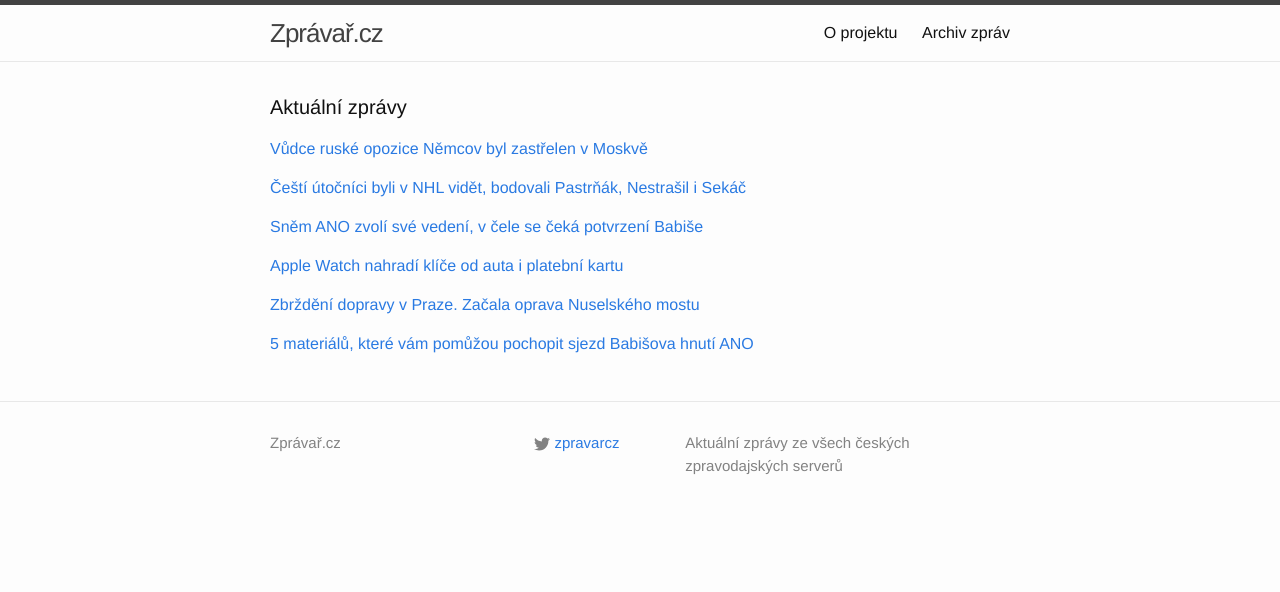
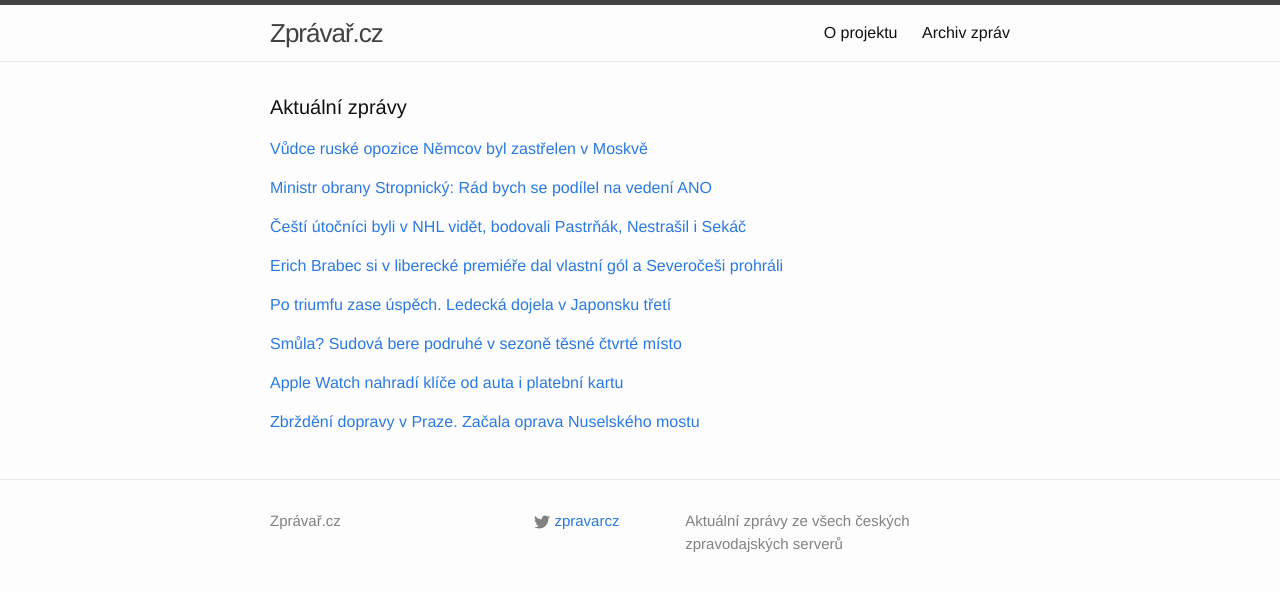
Before and after one commit to adliska/zpravar, a Jekyll site: the page built from index.html, in a window 1280 px wide. Shown: the top 592 px of the page. Built offline with Jekyll 4.4.1, drawn with Linux system fonts in a browser that asks for light colours.

Commit message:
zpravar news update

```diff
--- a/index.html
+++ b/index.html
@@ -21,8 +21,19 @@ layout: default
 <li><a href=http://www.rozhlas.cz/_zprava/v-moskve-zastrelili-velkeho-kritika-kremlu-borise-nemcova-provokace-reagoval-putin--1460950>V Moskvě zastřelili velkého kritika Kremlu Borise Němcova. Provokace, reagoval Putin - www.rozhlas.cz</a></li>
 <li><a href=http://zpravy.idnes.cz/boris-nemcov-kritik-vrazda-dd2-/zahranicni.aspx?c=A150227_234428_zahranicni_hro>V Moskvě zastřelili kritika Kremlu Němcova, Putin mluví o nájemné vraždě - zpravy.idnes.cz</a></li>
 </ul>
-</div><p><a href="javascript:;" onclick="toggle_visibility('zpravy1')">Čeští útočníci byli v NHL vidět, bodovali Pastrňák, Nestrašil i Sekáč</a></p>
+</div><p><a href="javascript:;" onclick="toggle_visibility('zpravy1')">Ministr obrany Stropnický: Rád bych se podílel na vedení ANO</a></p>
 <div id="zpravy1" style="display:none">
+<ul>
+<li><a href=http://domaci.ihned.cz/c1-63607770-ministr-obrany-stropnicky-rad-bych-se-podilel-na-vedeni-ano>Ministr obrany Stropnický: Rád bych se podílel na vedení ANO - domaci.ihned.cz</a></li>
+<li><a href=http://www.ceskenoviny.cz/zpravy/zpravy/v-praze-zacal-snem-hnuti-ano-delegati-zvoli-nove-vedeni/1186877>V Praze začal sněm hnutí ANO, delegáti zvolí nové vedení - www.ceskenoviny.cz</a></li>
+<li><a href=http://www.denik.cz/z_domova/snem-ano-zvoli-sve-vedeni-v-cele-se-ceka-potvrzeni-babise-20150228.html>Sněm ANO zvolí své vedení, v čele se čeká potvrzení Babiše - www.denik.cz</a></li>
+<li><a href=http://www.lidovky.cz/ano-voli-nove-vedeni-ocekava-se-boj-o-mistopredsedy-f8v-/zpravy-domov.aspx?c=A150228_072948_ln_domov_rof>ANO volí nové vedení. Očekává se boj o místopředsedy  - www.lidovky.cz</a></li>
+<li><a href=http://www.ceskenoviny.cz/zpravy/zpravy/snem-ano-zvoli-sve-vedeni-v-cele-se-ceka-potvrzeni-babise/1186877>Sněm ANO zvolí své vedení, v čele se čeká potvrzení Babiše - www.ceskenoviny.cz</a></li>
+<li><a href=http://www.lidovky.cz/ano-voli-nove-vedeni-pozice-babise-je-neotresitelna-fx8-/zpravy-domov.aspx?c=A150228_072948_ln_domov_rof>ANO volí nové vedení. Pozice Babiše je neotřesitelná  - www.lidovky.cz</a></li>
+<li><a href=http://www.novinky.cz/domaci/362928-hnuti-ano-zvoli-predsedu-babis-nema-protikandidata.html>Hnutí ANO zvolí předsedu, Babiš nemá protikandidáta - www.novinky.cz</a></li>
+</ul>
+</div><p><a href="javascript:;" onclick="toggle_visibility('zpravy2')">Čeští útočníci byli v NHL vidět, bodovali Pastrňák, Nestrašil i Sekáč</a></p>
+<div id="zpravy2" style="display:none">
 <ul>
 <li><a href=http://www.rozhlas.cz/_zprava/cesti-utocnici-byli-v-nhl-videt-bodovali-pastrnak-nestrasil-i-sekac--1460979>Čeští útočníci byli v NHL vidět, bodovali Pastrňák, Nestrašil i Sekáč - www.rozhlas.cz</a></li>
 <li><a href=http://www.sportovninoviny.cz/zpravy/pastrnak-golem-a-asistenci-rozesmutnil-new-jersey/1186891>Pastrňák gólem a asistencí rozesmutnil New Jersey - www.sportovninoviny.cz</a></li>
@@ -30,34 +41,39 @@ layout: default
 <li><a href=http://hokej.idnes.cz/pastrnak-a-nestrasil-byli-u-dvou-golu-dwt-/nhl.aspx?c=A150228_070629_nhl_Mkr>Pastrňák a Nestrašil byli u dvou gólů, Sekáč poprvé bodoval za Ducks - hokej.idnes.cz</a></li>
 <li><a href=http://www.denik.cz/hokej/pastrnak-golem-a-asistenci-rozesmutnil-new-jersey-20150228.html>Pastrňák gólem a asistencí rozesmutnil New Jersey - www.denik.cz</a></li>
 </ul>
-</div><p><a href="javascript:;" onclick="toggle_visibility('zpravy2')">Sněm ANO zvolí své vedení, v čele se čeká potvrzení Babiše</a></p>
-<div id="zpravy2" style="display:none">
+</div><p><a href="javascript:;" onclick="toggle_visibility('zpravy3')">Erich Brabec si v liberecké premiéře dal vlastní gól a Severočeši prohráli</a></p>
+<div id="zpravy3" style="display:none">
 <ul>
-<li><a href=http://www.denik.cz/z_domova/snem-ano-zvoli-sve-vedeni-v-cele-se-ceka-potvrzeni-babise-20150228.html>Sněm ANO zvolí své vedení, v čele se čeká potvrzení Babiše - www.denik.cz</a></li>
-<li><a href=http://www.lidovky.cz/ano-voli-nove-vedeni-ocekava-se-boj-o-mistopredsedy-f8v-/zpravy-domov.aspx?c=A150228_072948_ln_domov_rof>ANO volí nové vedení. Očekává se boj o místopředsedy  - www.lidovky.cz</a></li>
-<li><a href=http://www.ceskenoviny.cz/zpravy/zpravy/snem-ano-zvoli-sve-vedeni-v-cele-se-ceka-potvrzeni-babise/1186877>Sněm ANO zvolí své vedení, v čele se čeká potvrzení Babiše - www.ceskenoviny.cz</a></li>
-<li><a href=http://www.lidovky.cz/ano-voli-nove-vedeni-pozice-babise-je-neotresitelna-fx8-/zpravy-domov.aspx?c=A150228_072948_ln_domov_rof>ANO volí nové vedení. Pozice Babiše je neotřesitelná  - www.lidovky.cz</a></li>
-<li><a href=http://www.novinky.cz/domaci/362928-hnuti-ano-zvoli-predsedu-babis-nema-protikandidata.html>Hnutí ANO zvolí předsedu, Babiš nemá protikandidáta - www.novinky.cz</a></li>
+<li><a href=http://www.rozhlas.cz/_zprava/erich-brabec-si-v-liberecke-premiere-dal-vlastni-gol-a-severocesi-prohrali--1460991>Erich Brabec si v liberecké premiéře dal vlastní gól a Severočeši prohráli - www.rozhlas.cz</a></li>
+<li><a href=http://www.denik.cz/fotbal/hloupy-vlastni-gol-brabec-debut-za-liberec-jsem-si-prestavoval-jinak-20150228.html>Hloupý vlastní gól. Brabec: Debut za Liberec jsem si přestavoval jinak - www.denik.cz</a></li>
+<li><a href=http://fotbal.idnes.cz/ohlas-dukla-liberec-erich-brabec-vlastni-gol-fzg-/fotbal.aspx?c=A150228_010736_fotbal_elv>Nechci hledat alibi, gól beru na sebe, řekl o vlastní brance Brabec - fotbal.idnes.cz</a></li>
 </ul>
-</div><p><a href="javascript:;" onclick="toggle_visibility('zpravy3')">Apple Watch nahradí klíče od auta i platební kartu</a></p>
-<div id="zpravy3" style="display:none">
+</div><p><a href="javascript:;" onclick="toggle_visibility('zpravy4')">Po triumfu zase úspěch. Ledecká dojela v Japonsku třetí</a></p>
+<div id="zpravy4" style="display:none">
+<ul>
+<li><a href=http://sport.aktualne.cz/po-triumfu-zase-uspech-ledecka-dojela-v-japonsku-treti/r~59a4da78bf2211e490f70025900fea04/>Po triumfu zase úspěch. Ledecká dojela v Japonsku třetí - sport.aktualne.cz</a></li>
+<li><a href=http://www.denik.cz/zimni_sporty/dalsi-podium-ledecka-skoncila-na-snowboardu-v-japonsku-treti-20150228.html>Další pódium. Ledecká skončila na snowboardu v Japonsku třetí - www.denik.cz</a></li>
+<li><a href=http://sport.idnes.cz/ester-ledecka-svetovy-pohar-japonsko-snowboard-f5x-/lyzovani.aspx?c=A150228_082620_lyzovani_ten>Snowboardistka Ledecká si z Japonska přiveze třetí místo z obřího slalomu - sport.idnes.cz</a></li>
+</ul>
+</div><p><a href="javascript:;" onclick="toggle_visibility('zpravy5')">Smůla? Sudová bere podruhé v sezoně těsné čtvrté místo</a></p>
+<div id="zpravy5" style="display:none">
+<ul>
+<li><a href=http://sport.aktualne.cz/smula-sudova-bere-podruhe-v-sezone-tesne-ctvrte-misto/r~b77f3148bf2211e486b9002590604f2e/>Smůla? Sudová bere podruhé v sezoně těsné čtvrté místo - sport.aktualne.cz</a></li>
+<li><a href=http://www.sportovninoviny.cz/zpravy/boularka-sudova-skoncila-podruhe-v-sezone-tesne-pod-stupni-vitezu/1186903>Boulařka Sudová skončila podruhé v sezoně těsně pod stupni vítězů - www.sportovninoviny.cz</a></li>
+<li><a href=http://sport.idnes.cz/akrobaticka-lyzarka-nikola-sudova-svetovy-pohar-v-jizde-v-boulich-japonsko-1bj-/lyzovani.aspx?c=A150228_083222_lyzovani_ten>Boulařka Sudová si vyrovnala letošní pohárové maximum, dojela čtvrtá - sport.idnes.cz</a></li>
+</ul>
+</div><p><a href="javascript:;" onclick="toggle_visibility('zpravy6')">Apple Watch nahradí klíče od auta i platební kartu</a></p>
+<div id="zpravy6" style="display:none">
 <ul>
 <li><a href=http://e-svet.e15.cz/technika/apple-watch-nahradi-klice-od-auta-i-platebni-kartu-1167523>Apple Watch nahradí klíče od auta i platební kartu - e-svet.e15.cz</a></li>
 <li><a href=http://mobil.idnes.cz/apple-watch-nahradi-klicky-od-auta-dl9-/mob_tech.aspx?c=A150228_082102_mob_tech_hro>Naše hodinky nahradí klíče od auta, vydrží celý den, chlubí se šéf Applu - mobil.idnes.cz</a></li>
 <li><a href=http://byznys.ihned.cz/c1-63607570-hodinky-misto-klicu-apple-watch-odemknou-auto-a-nahradi-bankovni-kartu>Hodinky místo klíčů. Apple Watch odemknou auto a nahradí bankovní kartu - byznys.ihned.cz</a></li>
 </ul>
-</div><p><a href="javascript:;" onclick="toggle_visibility('zpravy4')">Zbrždění dopravy v Praze. Začala oprava Nuselského mostu</a></p>
-<div id="zpravy4" style="display:none">
+</div><p><a href="javascript:;" onclick="toggle_visibility('zpravy7')">Zbrždění dopravy v Praze. Začala oprava Nuselského mostu</a></p>
+<div id="zpravy7" style="display:none">
 <ul>
 <li><a href=http://www.tyden.cz/rubriky/domaci/doprava/zbrzdeni-dopravy-v-praze-zacala-oprava-nuselskeho-mostu_334771.html>Zbrždění dopravy v Praze. Začala oprava Nuselského mostu - www.tyden.cz</a></li>
 <li><a href=http://www.financninoviny.cz/zpravodajstvi/zpravy/zacinaji-uzavirky-v-souvislosti-s-opravami-nuselskeho-mostu/1186886>Začínají uzavírky v souvislosti s opravami Nuselského mostu - www.financninoviny.cz</a></li>
 <li><a href=http://www.novinky.cz/domaci/362926-opravy-silnic-v-praze-zbrzdi-ridice-nuselsky-most-bude-v-rekonstrukci-zbytek-roku.html>Opravy silnic v Praze zbrzdí řidiče, Nuselský most bude v rekonstrukci zbytek roku - www.novinky.cz</a></li>
 </ul>
-</div><p><a href="javascript:;" onclick="toggle_visibility('zpravy5')">5 materiálů, které vám pomůžou pochopit sjezd Babišova hnutí ANO</a></p>
-<div id="zpravy5" style="display:none">
-<ul>
-<li><a href=http://domaci.ihned.cz/c1-63605160-5-materialu-ktere-vam-pomuzou-pochopit-sjezd-babisova-hnuti-ano>5 materiálů, které vám pomůžou pochopit sjezd Babišova hnutí ANO - domaci.ihned.cz</a></li>
-<li><a href=http://zpravy.aktualne.cz/domaci/snem-ano/r~612c5888bf1411e49e4b0025900fea04/>Sněm ANO: Už přiznali, že jsou politici. Budou i strana? - zpravy.aktualne.cz</a></li>
-<li><a href=http://www.ceskatelevize.cz/ct24/domaci/303087-bude-lip-jak-se-z-ano-stala-tezka-vaha-ceske-politiky/>Bude líp? Jak se z ANO stala těžká váha české politiky - www.ceskatelevize.cz</a></li>
-</ul>
 </div></div>
```
